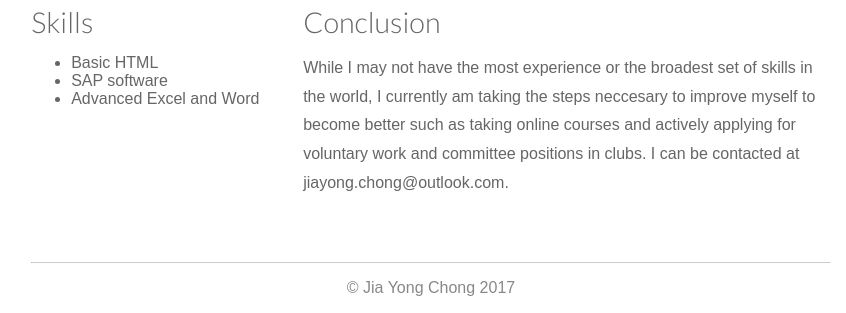
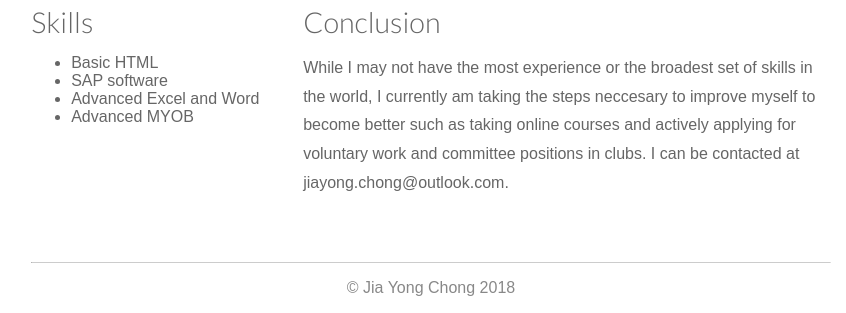
Before and after one commit to ChongJiaYong/betterresume, a PHP site: page / in a window 1280 px wide. Shown: the part 2763-3076 px from the top of the page, without its empty margins (209-1055 px from the left). Run offline with PHP 8.4, Linux system fonts and the light colour scheme.

Commit message:
Change in links

```diff
--- a/index.php
+++ b/index.php
@@ -44,7 +44,7 @@
 			<div class="row">
 				<div class="grid-2">
 
-					<h2><strong><a style="color:grey; text-decoration:none" href="http://myburgerlab.com">Australia National University</a></strong></h2>
+					<h2><strong><a style="color:grey; text-decoration:none" href="http://www.anu.edu.au/">Australia National University</a></strong></h2>
 					<p>Jan 2018 - Expected Dec 2019</p>
 				</div>
 				<div class="grid-4">
@@ -57,7 +57,7 @@
 				<div class="row">
 				<div class="grid-2">
 
-					<h2><strong><a style="color:grey; text-decoration:none" href="http://myburgerlab.com">HELP University</a></strong></h2>
+					<h2><strong><a style="color:grey; text-decoration:none" href="http://www.help.edu.my/">HELP University</a></strong></h2>
 					<p>Jan 2017 - Dec 2017</p>
 				</div>
 				<div class="grid-4">
@@ -146,6 +146,7 @@
 						<li>Basic HTML</li>
 						<li>SAP software</li>
 						<li>Advanced Excel and Word</li>
+						<li>Advanced MYOB</li>
 					</ul>
 				</div>
 
@@ -164,7 +165,7 @@
 		<!--Footer-->
 		<footer class="center">
 			<hr>
-			<span>&copy; Jia Yong Chong 2017</span>
+			<span>&copy; Jia Yong Chong 2018</span>
 		</footer>
 
 	</div><!-- End Container -->
```
